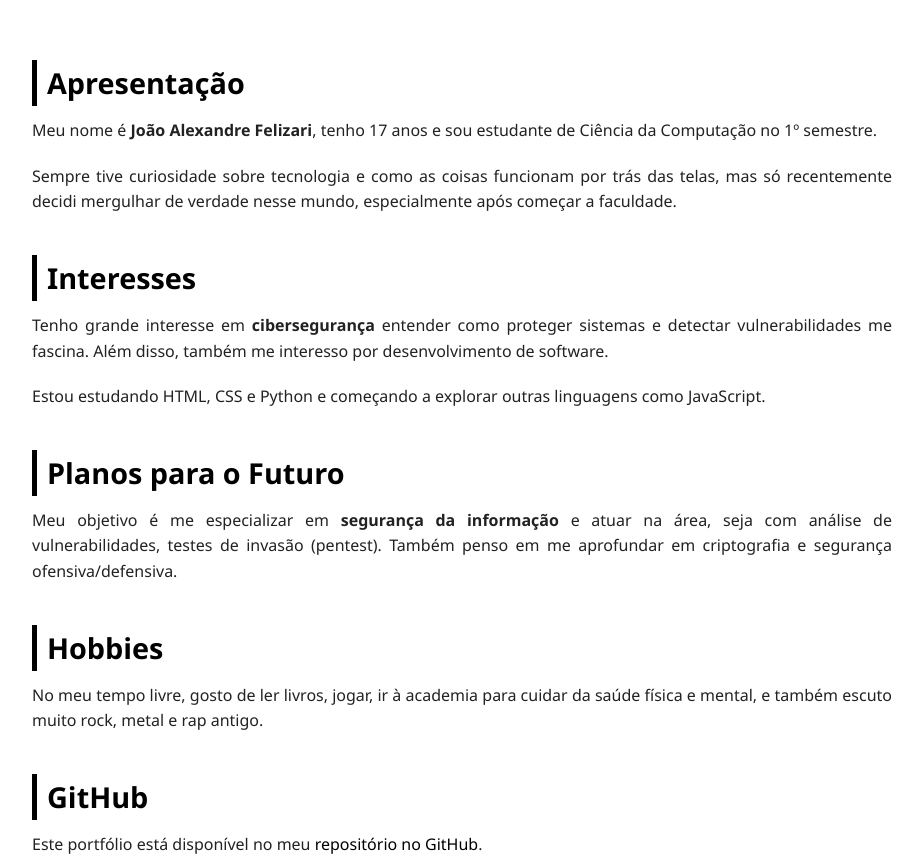
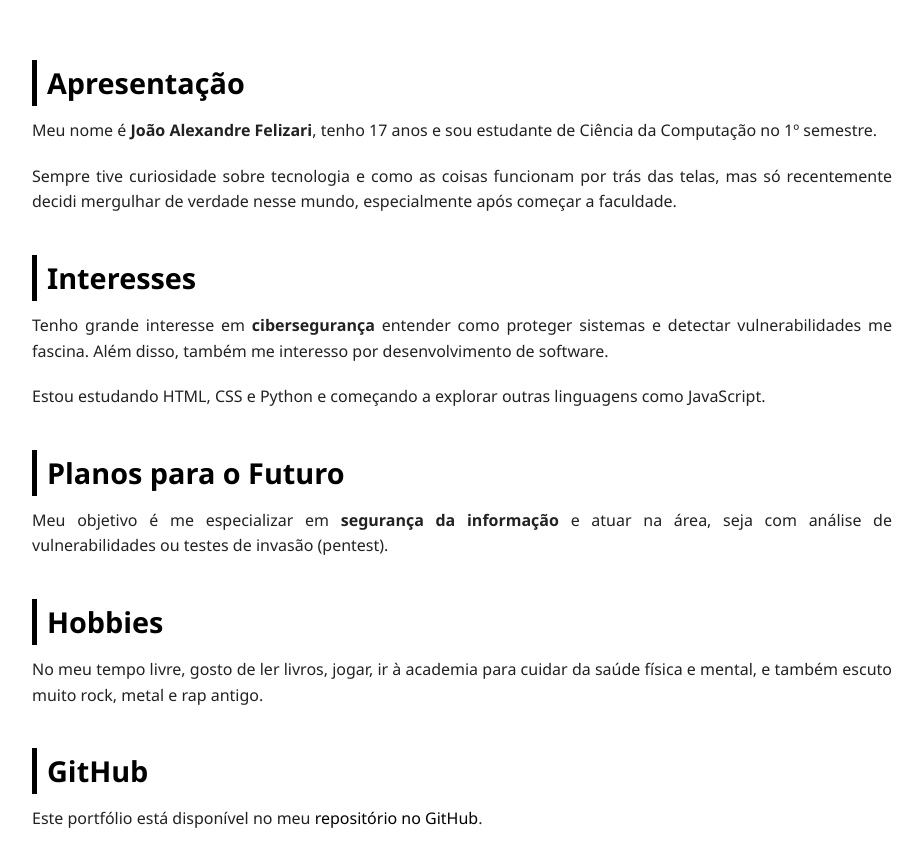
Before and after one commit to joaoalexandre3/Web-Lab-Portifolio, a plain HTML site: page Portifolio/codigos/sobre.html in a window 1280 px wide. Shown: the top 860 px of the page, without its empty margins (178-1101 px from the left). Drawn offline with Linux system fonts and the light colour scheme.

Commit message:
sobre.html

```diff
--- a/Portifolio/codigos/sobre.html
+++ b/Portifolio/codigos/sobre.html
@@ -23,7 +23,7 @@
 
     <section>
       <h2>Planos para o Futuro</h2>
-      <p>Meu objetivo é me especializar em <strong>segurança da informação</strong> e atuar na área, seja com análise de vulnerabilidades, testes de invasão (pentest). Também penso em me aprofundar em criptografia e segurança ofensiva/defensiva.</p>
+      <p>Meu objetivo é me especializar em <strong>segurança da informação</strong> e atuar na área, seja com análise de vulnerabilidades ou testes de invasão (pentest).</p>
     </section>
 
     <section>
```
